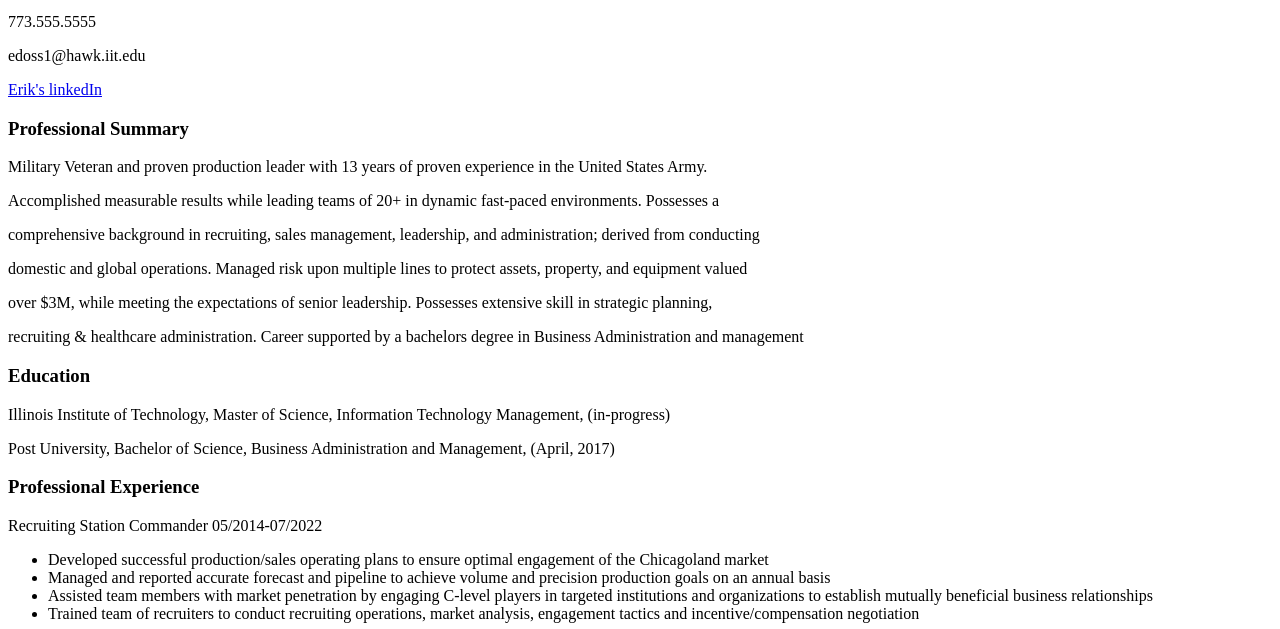
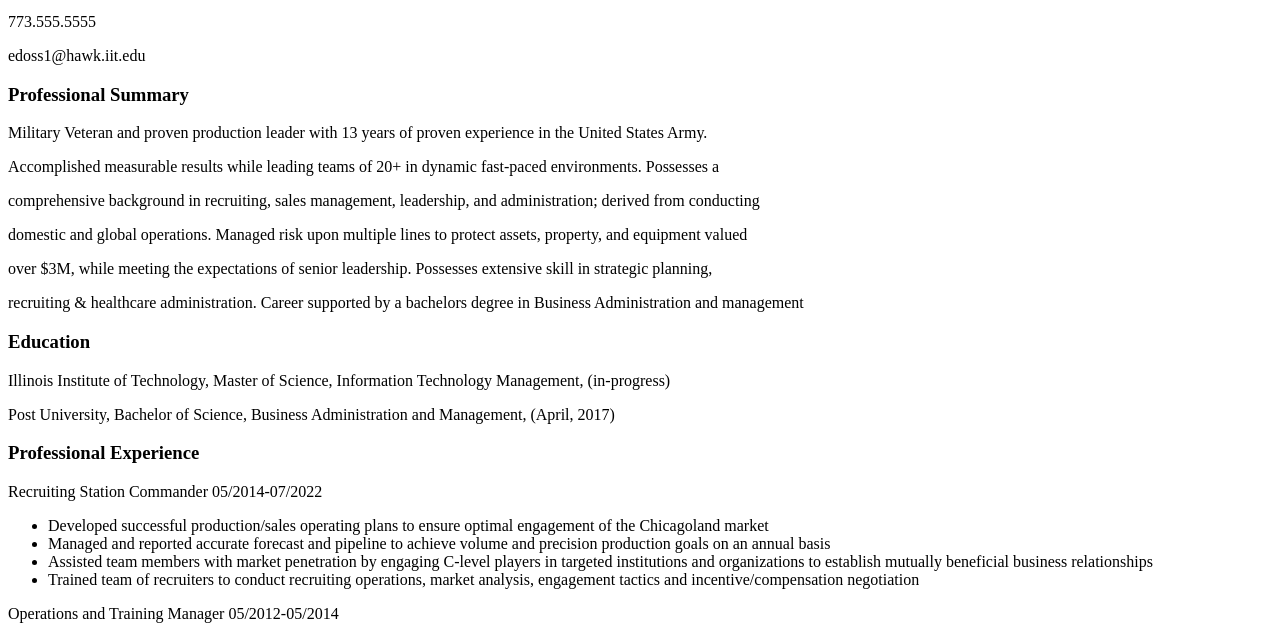
Before and after one commit to ErikDoss/Project1, a plain HTML site: page resume.html in a window 1280 px wide. Shown: the part 171-800 px from the top of the page. Drawn offline with Linux system fonts and the light colour scheme.

Commit message:
Attempt to fix resume not displaying
removed LinkedIn hyperlink

```diff
--- a/resume.html
+++ b/resume.html
@@ -18,7 +18,6 @@
     <p>Chicago, IL</p>
     <p>773.555.5555</p>
     <p>edoss1@hawk.iit.edu</p>
-    <p><a href="www.linkedin.com/in/erik-doss-carter-4b2879160/">Erik's linkedIn</a></p>
     <h3>Professional Summary</h3>
     <p>Military Veteran and proven production leader with 13 years of proven experience in the United States Army.</p>
     <p>Accomplished measurable results while leading teams of 20+ in dynamic fast-paced environments. Possesses a </p>
```
